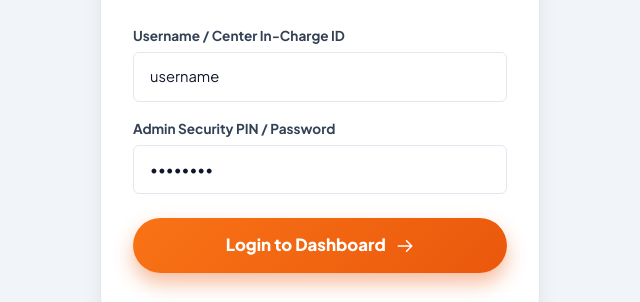
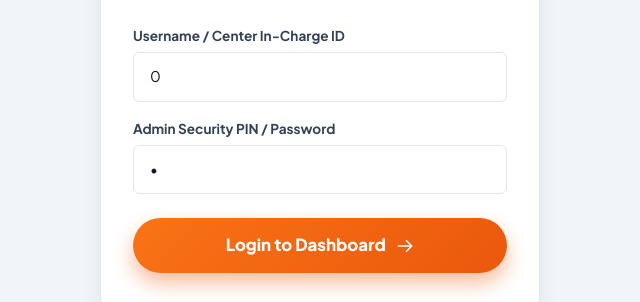
Before and after one commit to ammaeducationvij-create/Amma-education, a plain HTML site: page amma-education/admin.html in a window 1280 px wide. Shown: the part 360-662 px from the top of the page, 320-960 px from the left. Drawn offline with Linux system fonts and the light colour scheme.

Commit message:
Update admin.html

```diff
--- a/amma-education/admin.html
+++ b/amma-education/admin.html
@@ -53,12 +53,12 @@
     <form id="adminLoginForm">
       <div class="form-group" style="text-align: left; margin-bottom: 1rem;">
         <label class="form-label" for="adminUser">Username / Center In-Charge ID</label>
-        <input type="text" id="adminUser" class="form-input" placeholder="e.g. manikanta or admin" value="username" required>
+        <input type="text" id="adminUser" class="form-input" placeholder="e.g. manikanta or admin" value="0" required>
       </div>
 
       <div class="form-group" style="text-align: left; margin-bottom: 1.5rem;">
         <label class="form-label" for="adminPin">Admin Security PIN / Password</label>
-        <input type="password" id="adminPin" class="form-input" placeholder="Enter PIN / Mobile" value="password" required>
+        <input type="password" id="adminPin" class="form-input" placeholder="Enter PIN / Mobile" value="0" required>
       </div>
 
       <button type="submit" class="btn-submit-reg" style="width: 100%; justify-content: center; padding: 0.85rem;">
```
